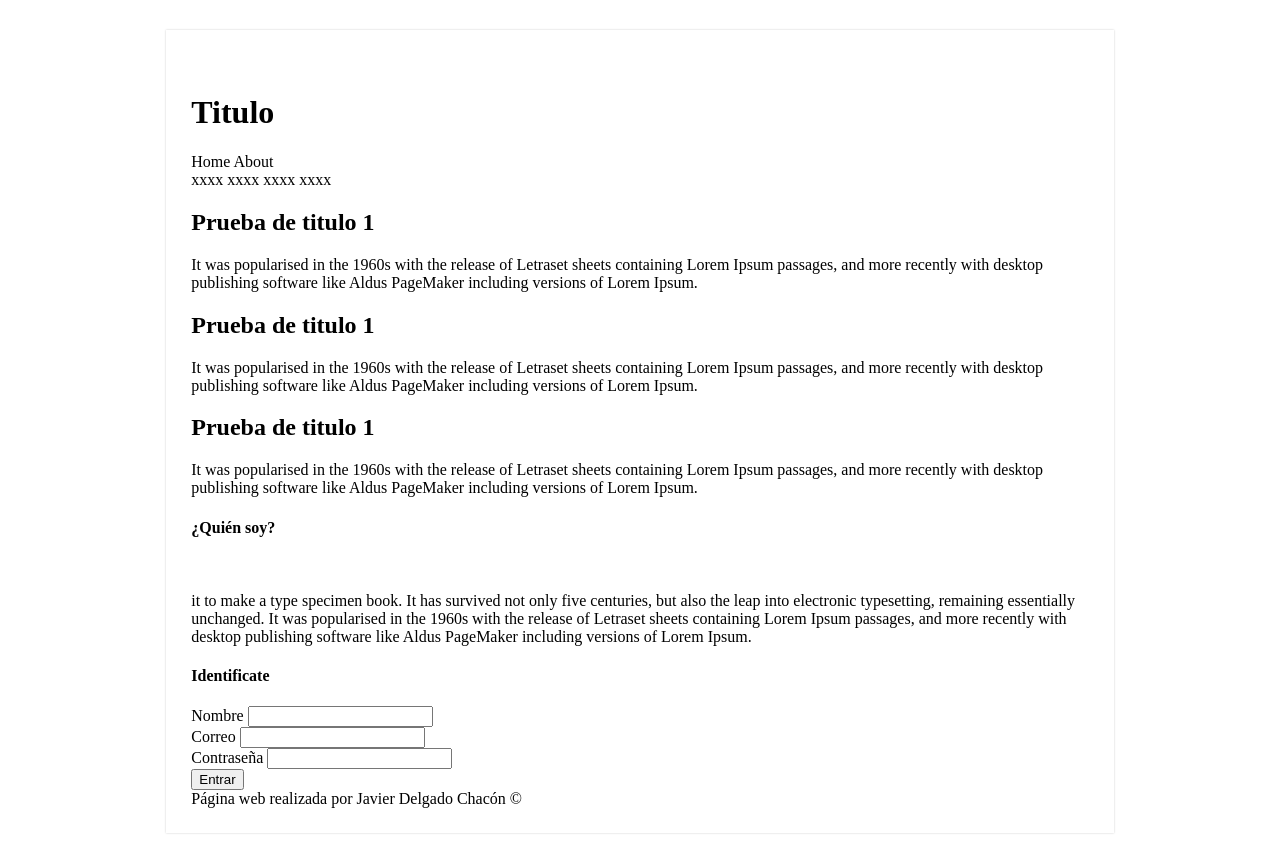
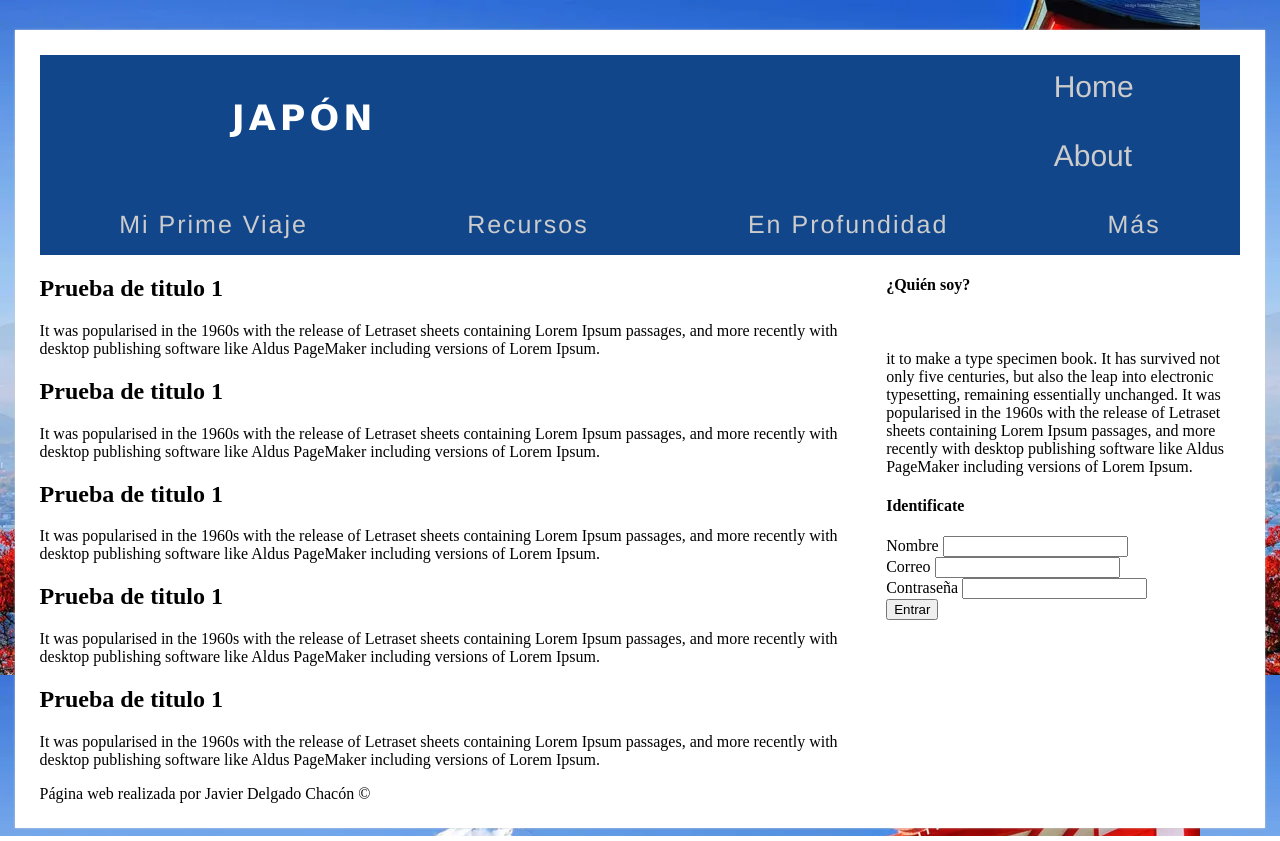
Before and after one commit to JavierDCH12/web2, a plain HTML site: page index.html in a window 1280 px wide. Drawn offline with Linux system fonts and the light colour scheme.

Commit message:
continuacion del header y navs

```diff
--- a/index.html
+++ b/index.html
@@ -9,20 +9,26 @@
   <body>
     <div id="global">
       <header>
-        <img id="logo" />
-        <h1>Titulo</h1>
+
+        <h1 id="logo">JAPÓN</h1>
+        <div id="nav-arriba">
             <span class="nav1">Home</span>
             <span class="nav1">About</span>
+
+        </div>
+
       </header>
 
       <nav id="nav">
-        <span class="nav2">xxxx</span>
-        <span class="nav2">xxxx</span>
-        <span class="nav2">xxxx</span>
-        <span class="nav2">xxxx</span>
+        <span class="nav2">Mi Prime Viaje</span>
+        <span class="nav2">Recursos</span>
+        <span class="nav2">En Profundidad</span>
+        <span class="nav2">Más</span>
       </nav>
 
       <section id="container">
+
+        <div id="articulos">
             <article class="article">
                 <h2>Prueba de titulo 1</h2>
                 <p>
@@ -52,7 +58,29 @@
                   Ipsum.
                 </p>
               </article>
-      </section>
+
+              <article class="article">
+                <h2>Prueba de titulo 1</h2>
+                <p>
+                  It was popularised in the 1960s with the release of Letraset sheets
+                  containing Lorem Ipsum passages, and more recently with desktop
+                  publishing software like Aldus PageMaker including versions of Lorem
+                  Ipsum.
+                </p>
+              </article>
+
+              <article class="article">
+                <h2>Prueba de titulo 1</h2>
+                <p>
+                  It was popularised in the 1960s with the release of Letraset sheets
+                  containing Lorem Ipsum passages, and more recently with desktop
+                  publishing software like Aldus PageMaker including versions of Lorem
+                  Ipsum.
+                </p>
+              </article>
+
+        </div>
+
 
         <aside id="sidebar">
             <div id="about">
@@ -97,6 +125,9 @@
               </form>
             </div>
           </aside>
+      </section>
+
+
 
       <footer>Página web realizada por Javier Delgado Chacón &copy;</footer>
     </div>
--- a/styles.css
+++ b/styles.css
@@ -1,9 +1,106 @@
+body{
+    background: url(./assets/japan.jpg);
+    background-attachment: fixed;
+
+}
+
 #global{
     margin: 0px auto;
-    width: 71%;
+    width: 95%;
     margin-top: 30px;
     background-color: white;
     padding: 25px;
     box-shadow: 0px 0px 2px #ccc;
     height: auto;
 }
+header{
+    display: flex;
+    background-color: rgb(17, 70, 138);
+    flex-direction: row;
+    height: 150px;
+    justify-content: space-around;
+}
+
+#logo{
+    font-size: 35px;
+    font-family: Verdana, Arial;
+    letter-spacing: 4px;
+    width: 400px;
+    text-align: center;
+    height: 80px;
+    color: white;
+    margin-bottom: 20px;
+    line-height: 80px;
+    text-transform: capitalize;
+    width: 45%;
+    margin-right: 25px;
+}
+
+#nav-arriba{
+    display: flex;
+    flex-direction: column;
+    width: 55%;
+    margin-top: 15px;
+    color: #ccc;
+
+
+}
+
+.nav1{
+    font-family: Helvetica, Arial;
+    margin-bottom: 35px;
+    font-size: 30px;
+    margin-left: 455px;
+    width: 90px;
+    padding-left: 5px;
+    transition: all 300ms;
+}
+
+.nav1:hover{
+    box-shadow: 1px 1px 1px 1px ;
+    cursor: pointer;
+    background-color: rgb(79, 119, 171);
+    border-radius: 10%
+}
+
+
+
+#nav{
+    background-color: rgb(17, 70, 138);
+    display: flex;
+    flex-direction: row;
+    justify-content: space-around;
+    height: 50px;
+    color: #ccc;
+
+
+
+}
+
+.nav2{
+    font-size: 25px;
+    padding-top: 5px;
+    font-family: Helvetica, Arial;
+    letter-spacing: 2px;
+
+}
+
+.nav2:hover{
+    cursor: pointer;
+    text-decoration: underline;
+    color: white;
+}
+
+#container{
+    display: flex;
+    flex-direction: row;
+}
+
+#articulos{
+    width: 70%;
+    margin-right: 20px;
+}
+
+#sidebar{
+    width: 30%;
+}
```
Also changed, not shown: assets/japan.jpg (added). Lines whose indentation alone changed are shown as unchanged.
